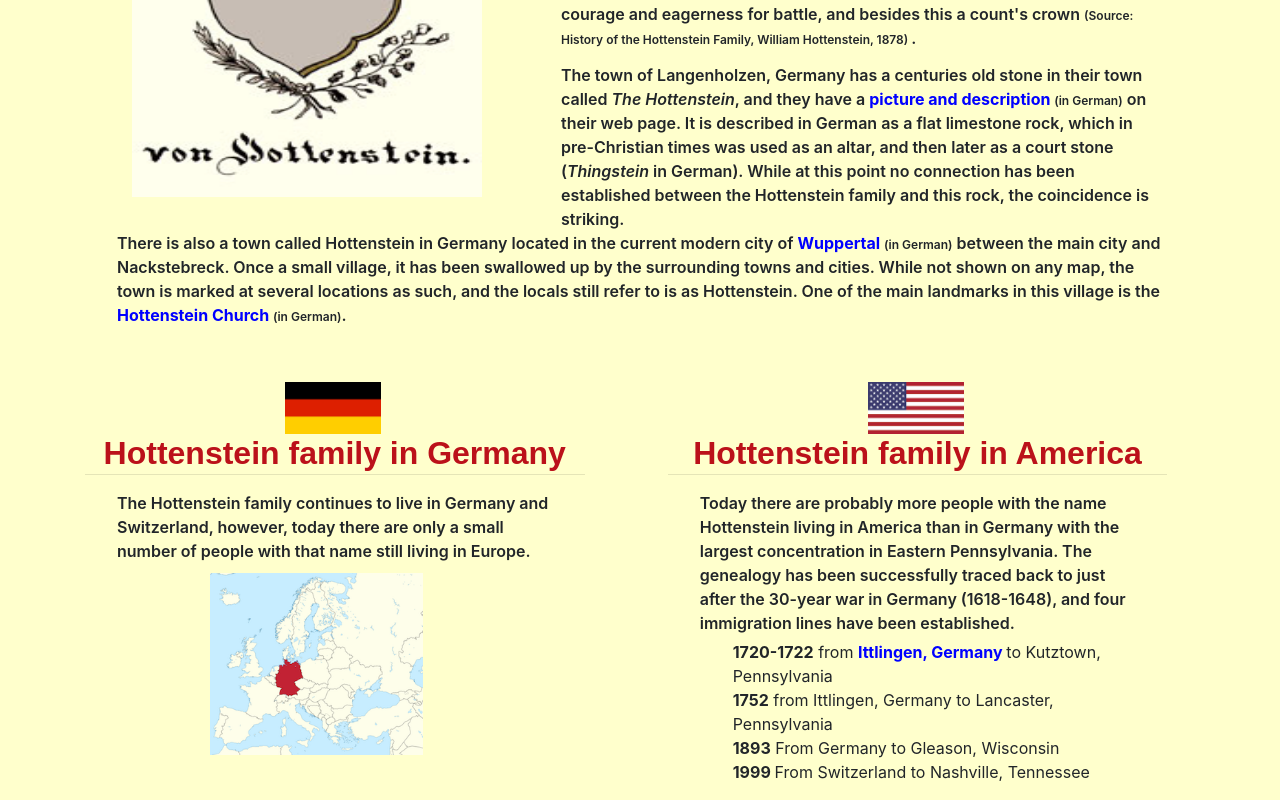
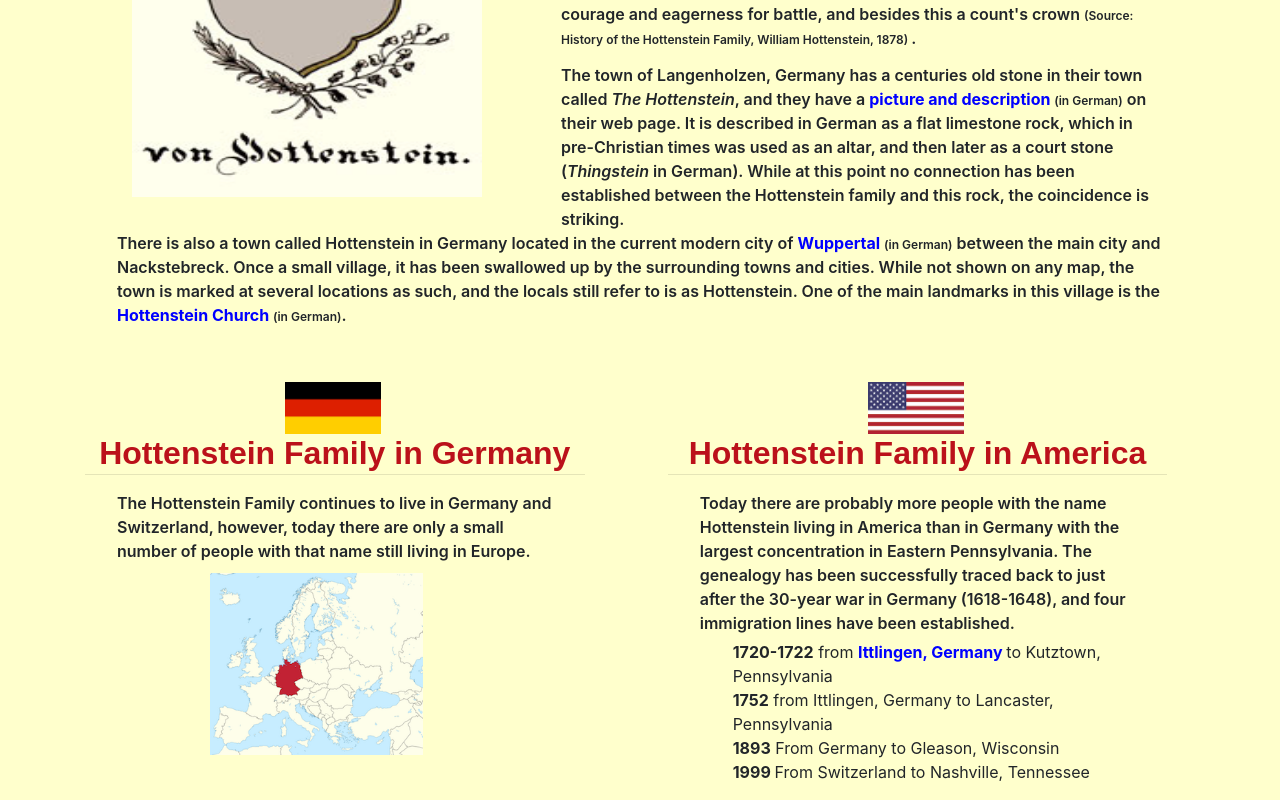
Before and after one commit to wspagnola/Hottenstein, a plain HTML site: page index.html in a window 1280 px wide. Shown: the part 526-1326 px from the top of the page. Drawn offline with nearby package versions, Linux system fonts and the light colour scheme.

Commit message:
Capitalize instances of Hottenstein Family on index page

```diff
--- a/index.html
+++ b/index.html
@@ -181,13 +181,9 @@
           </p>
 
         </div>
-
-
-
     <div class="container">
           <!---German Family-->
           <div id="left_family">
-
                   <div id= "no_bottom">
                     <!--German Flag-->
                     <div class="flag_container" id="flag_container_2" >
@@ -196,14 +192,12 @@
                       </div>
                     </div>
                     <!--German Heading-->
-                    <h2 class="subheading" id="no_top">Hottenstein family in Germany</h2>
-
+                    <h2 class="subheading" id="no_top">Hottenstein Family in Germany</h2>
                   </div>
                     <hr>
               <div>
               <p>
-
-                The Hottenstein family continues to live in Germany and Switzerland, however,
+                The Hottenstein Family continues to live in Germany and Switzerland, however,
                 today there are only a small number of people with that name still living in Europe.
               </p>
               <!-- German Map -->
@@ -212,22 +206,18 @@
               </div>
             </div>
           </div>
-
             <!---American Family-->
           <div id="right_family">
             <div>
-
                   <div id= "no_bottom">
-
                           <!--USA Flag-->
                           <div class="flag_container" id=flag_container_2>
                             <div class="flag" >
                               <img src="img/usa_flag.jpg" class="flag" id="flag_2">
                             </div>
                           </div>
-
                             <!--USA Heading-->
-                            <h2 class="subheading" id="no_top"> Hottenstein family in America </h2>
+                            <h2 class="subheading" id="no_top"> Hottenstein Family in America </h2>
                   </div>
                     <hr>
                   <p>
```
